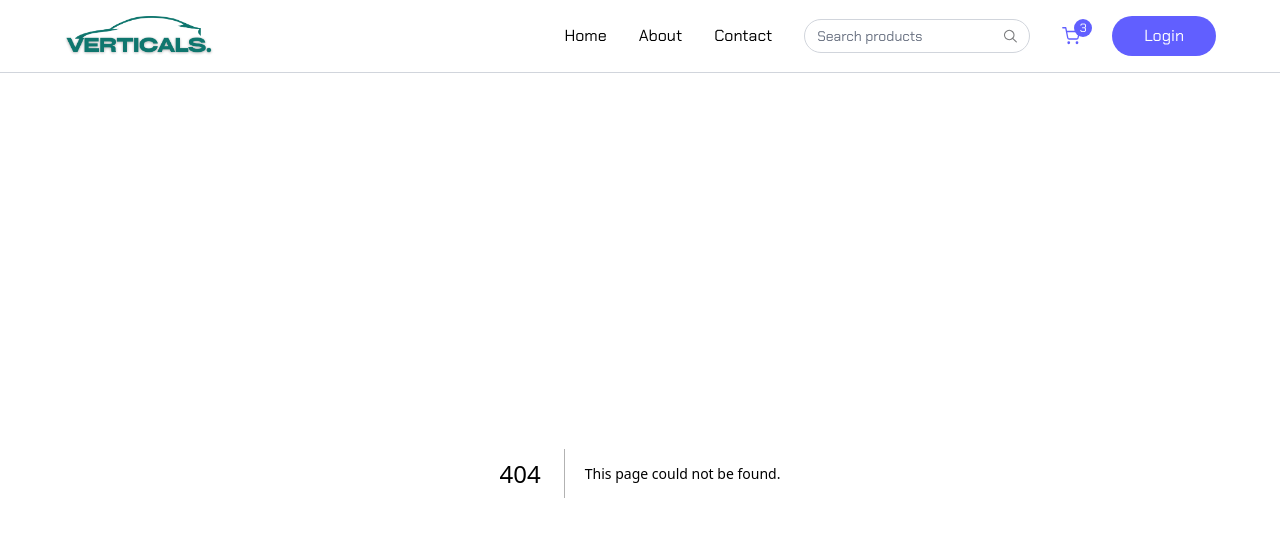
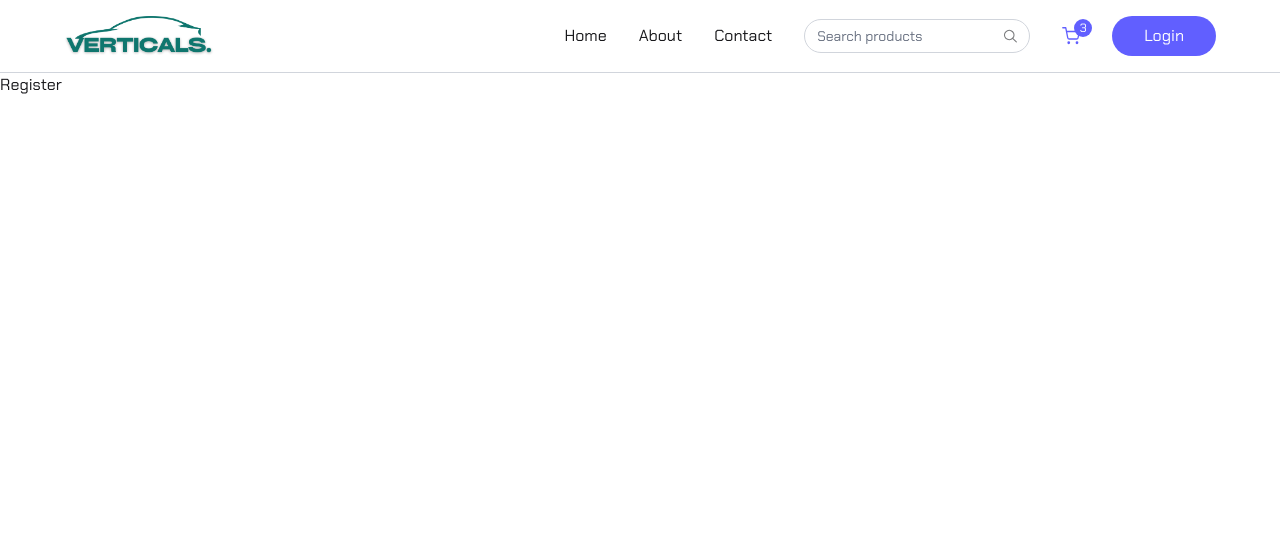
Before and after one commit to githubxiansaiful/car-care-pro, a Next.js app: page /register in a window 1280 px wide. Before the commit this address had no page. Shown: the top 536 px of the page. Built offline with nearby package versions, Linux system fonts and the light colour scheme.

Commit message:
Add Login and Register components for authentication flow

```diff
--- /dev/null
+++ b/src/app/(auth)/login/page.jsx
@@ -0,0 +1,4 @@
+const Login = () => {
+  return <div>Login</div>;
+};
+export default Login;
--- /dev/null
+++ b/src/app/(auth)/register/page.jsx
@@ -0,0 +1,4 @@
+const Register = () => {
+  return <div>Register</div>;
+};
+export default Register;
```
